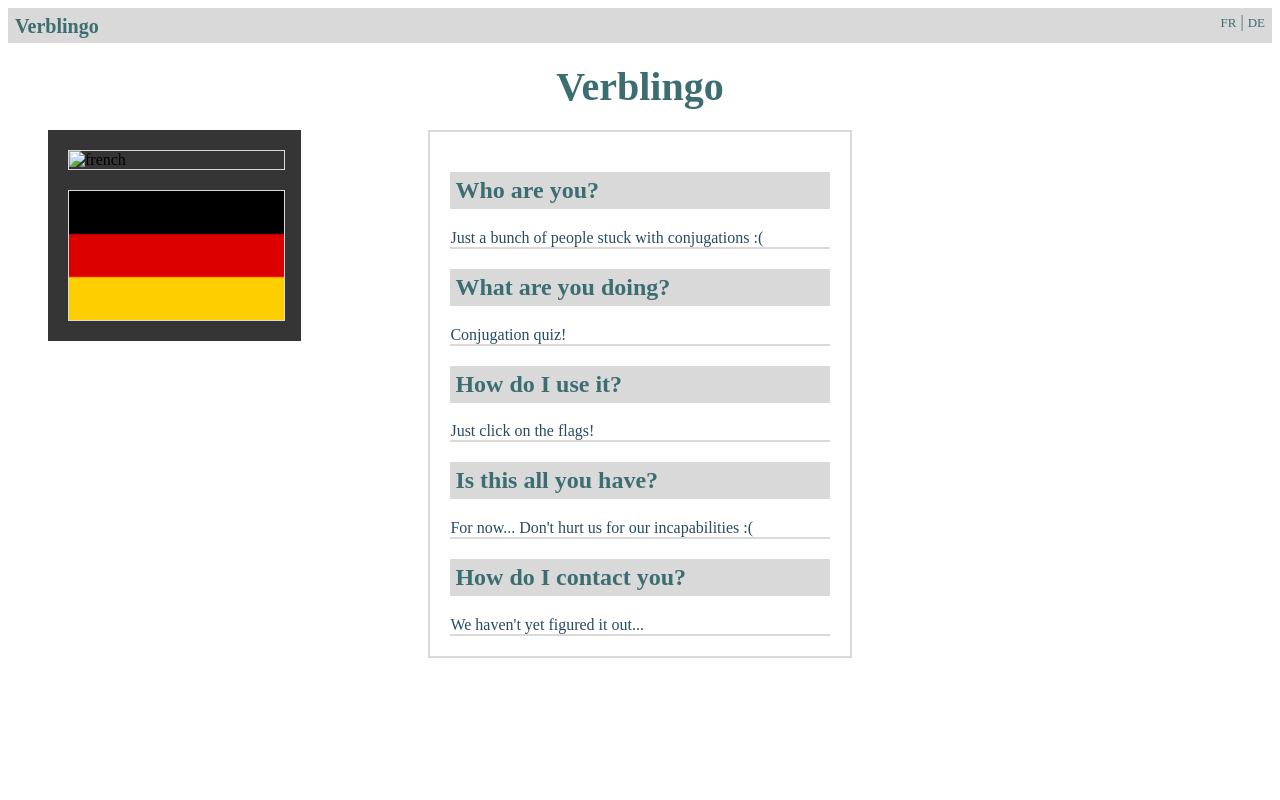
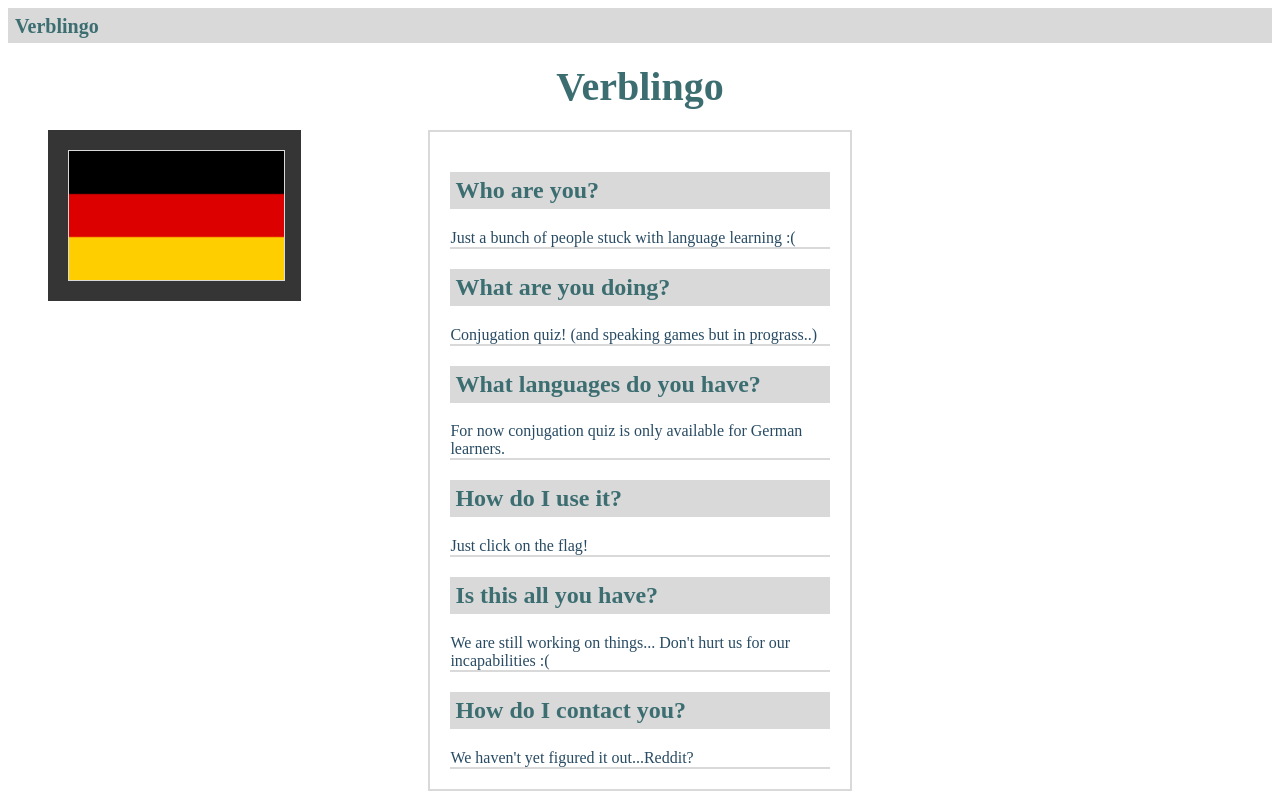
Before and after one commit to ceydab/verblingo, a plain HTML site: page index.html in a window 1280 px wide. Drawn offline with Linux system fonts and the light colour scheme.

Commit message:
Adjusted for german (previously was based on french)

```diff
--- a/index.html
+++ b/index.html
@@ -11,27 +11,29 @@
 <body>
     <nav id="upline">
 		<span id="titlenav" onclick="location.href='index.html'">Verblingo</span>
-		<span id="langChoose"><a href="fr.html">FR</a> |
-		<a href="de.html">DE</a> </span>
+<!--		<span id="langChoose"><a href="fr.html">FR</a> |-->
+<!--		<a href="de.html">DE</a> </span>-->
 	</nav>
 	<header id="pageName" onclick="location.href='index.html'">Verblingo</header>
     <aside id="rightSpace"></aside>
     <section id="directory">
-        <img id="flag" src="fr.png" alt="french" onclick="location.href='fr.html'">
+<!--        <img id="flag" src="fr.png" alt="french" onclick="location.href='fr.html'">-->
         <img id="flag" src="de.png" alt="german" onclick="location.href='de.html'">
     </section>
     <main id="intro">
 
         <h2>Who are you?</h2>
-            <article class="info">Just a bunch of people stuck with conjugations :(</article>
+            <article class="info">Just a bunch of people stuck with language learning :(</article>
         <h2>What are you doing?</h2>
-            <article class="info">Conjugation quiz!</article>
+            <article class="info">Conjugation quiz! (and speaking games but in prograss..)</article>
+        <h2>What languages do you have?</h2>
+            <article class="info">For now conjugation quiz is only available for German learners.</article>
         <h2>How do I use it?</h2>
-            <article class="info">Just click on the flags! </article>
+            <article class="info">Just click on the flag! </article>
         <h2>Is this all you have?</h2>
-            <article class="info">For now... Don't hurt us for our incapabilities :(</article>
+            <article class="info">We are still working on things... Don't hurt us for our incapabilities :(</article>
         <h2>How do I contact you?</h2>
-            <article class="info">We haven't yet figured it out... </article>
+            <article class="info">We haven't yet figured it out...Reddit?</article>
 
 
     </main>
```
